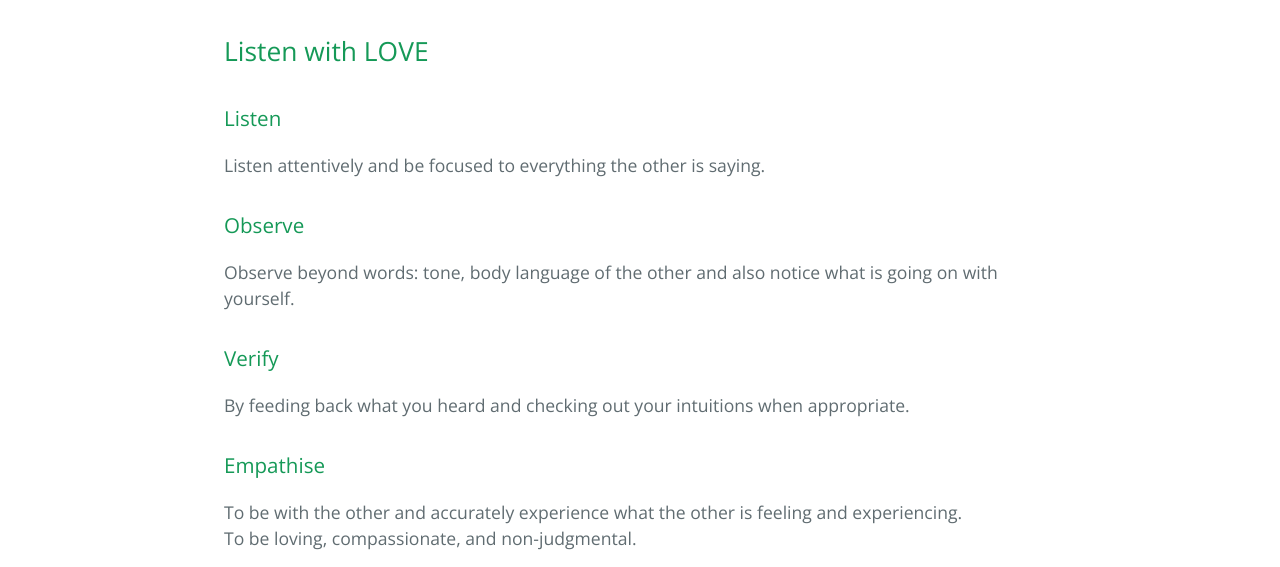
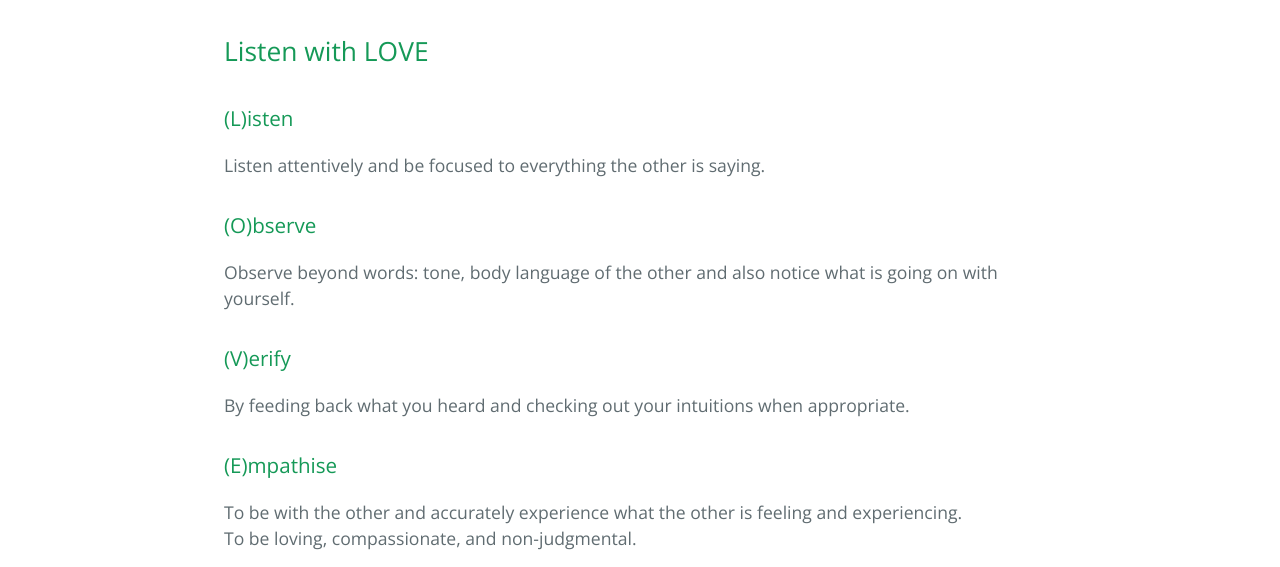
Before and after one commit to jokeru/seeds, a Jekyll site: the page built from _posts/2020-07-20-listen_with_love.md, in a window 1280 px wide. Shown: the part 240-807 px from the top of the page. Built offline with Jekyll 4.4.1, drawn with Linux system fonts in a browser that asks for light colours.

Commit message:
Update 2020-07-20-listen_with_love.md

```diff
--- a/_posts/2020-07-20-listen_with_love.md
+++ b/_posts/2020-07-20-listen_with_love.md
@@ -7,16 +7,16 @@ date: 2020-07-20
 
 ## Listen with LOVE
 
-### Listen
+### (L)isten
 Listen attentively and be focused to everything the other is saying.
 
-### Observe
+### (O)bserve
 Observe beyond words: tone, body language of the other and also notice what is going on with yourself.
 
-### Verify
+### (V)erify
 By feeding back what you heard and checking out your intuitions when appropriate.
 
-### Empathise
+### (E)mpathise
 To be with the other and accurately experience what the other is feeling and experiencing.
 To be loving, compassionate, and non-judgmental.
 
```
